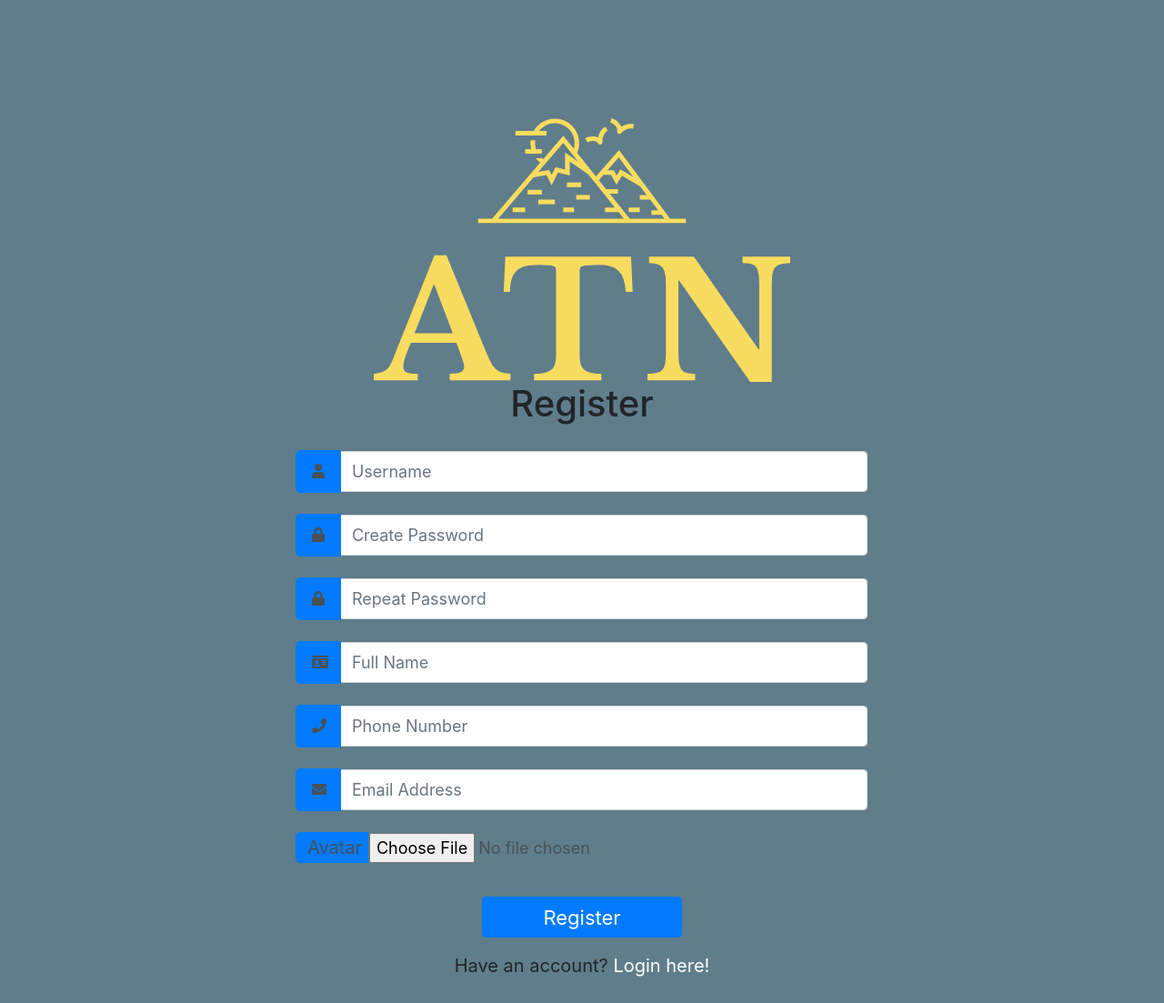
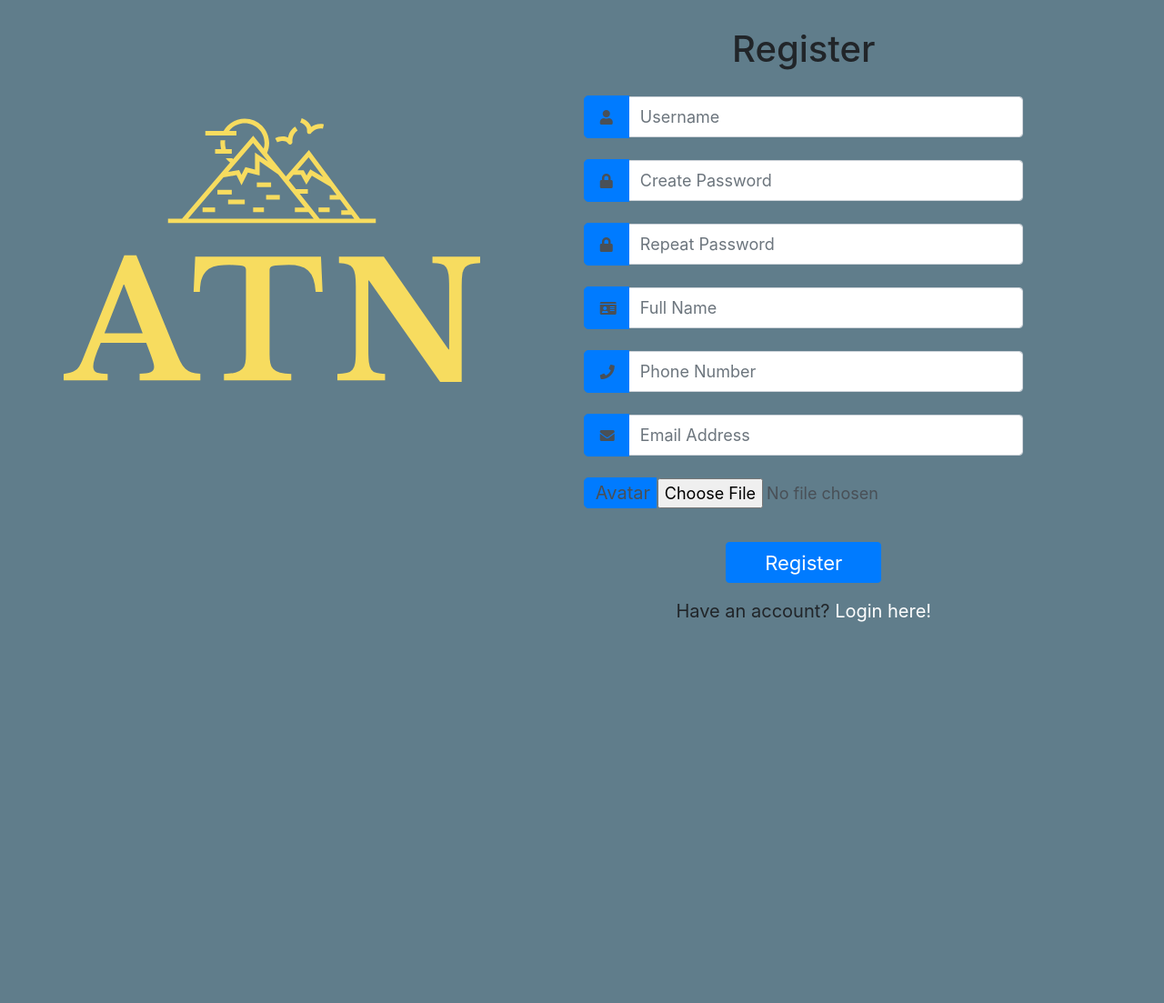
Before and after one commit to vanthai3108/atn_shop, a PHP site: page /register.php in a window 1280 px wide. Shown: the whole page at 91% size. After the commit the page ends 684 px from the top, so only its background shows below. Run offline with PHP 8.4, Linux system fonts and the light colour scheme.

Commit message:
edit register

```diff
--- a/register.php
+++ b/register.php
@@ -39,7 +39,7 @@
 <div class="container-fluid">
     <div class="container">
         <div class="row justify-content-center">
-            <div class="col-md-5 col-sm-8 col-10">
+            <div class="col-lg-5 col-md-8 col-10">
                 <div class="row">
                     <a class="col col-12" href="index.php">
                         <div class="row justify-content-center" id="logo">
@@ -48,7 +48,7 @@
                     </a>
                 </div>
             </div>
-            <div class="col col-md-7 col-lg-9 col-md-10 col-12">
+            <div class="col col-lg-7 col-md-12 col-12">
                 <div class="row d-flex justify-content-center">
                     <h1 class="col col-12">Register</h1>
                 </div>
```
